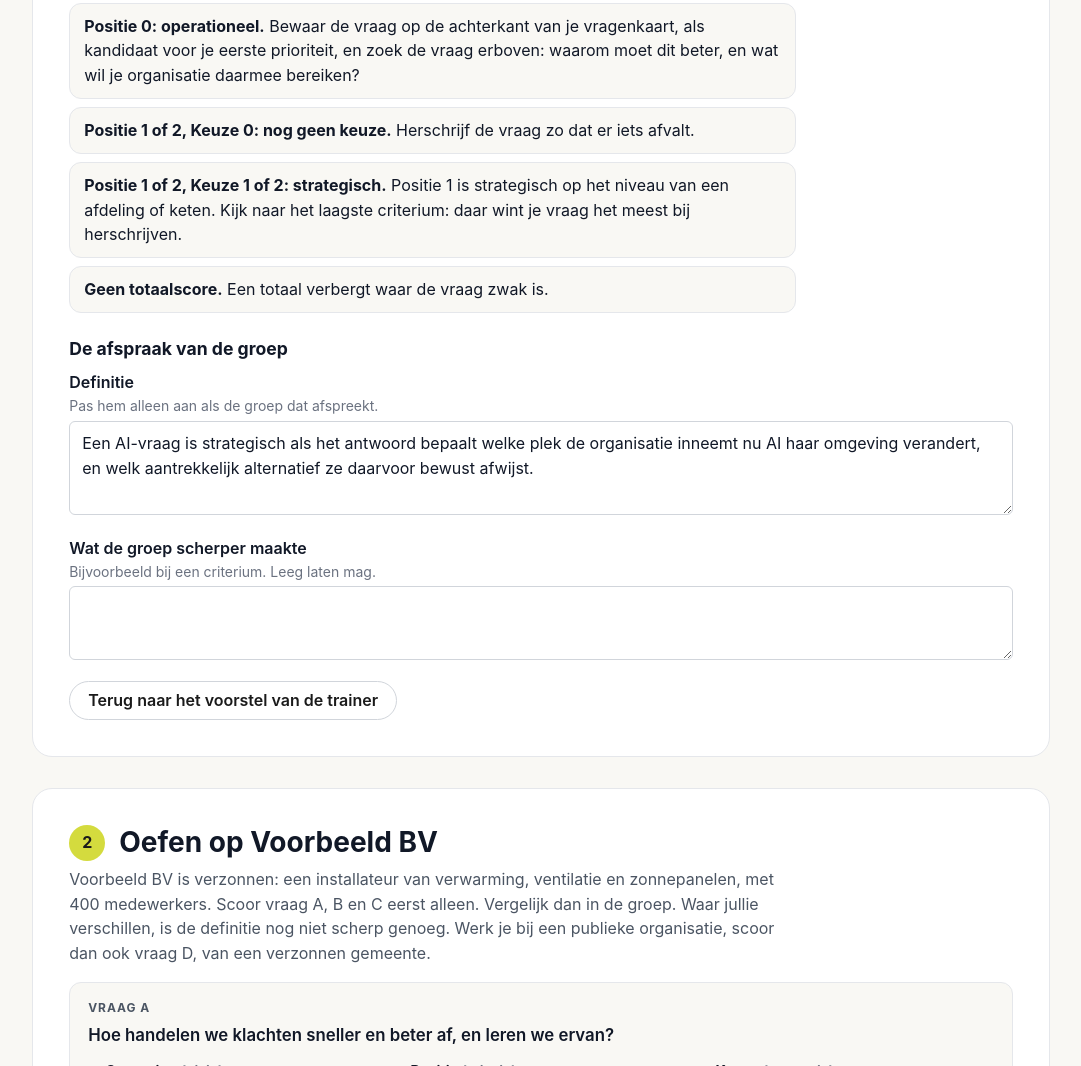
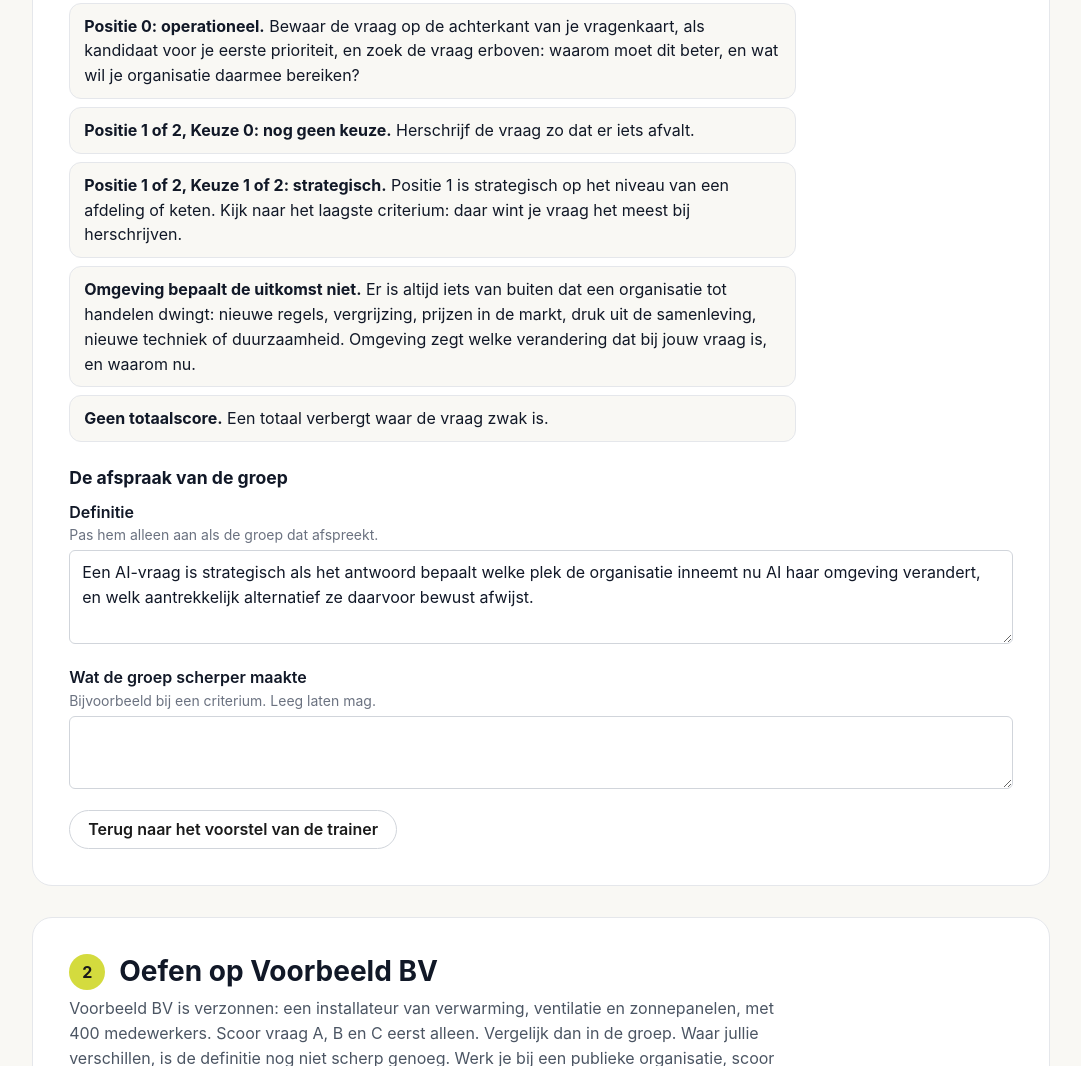
Before and after one commit to businessdatasolutions/aiso, a plain HTML site: page materiaal/vraagtoets.html in a window 1280 px wide. Shown: the part 1366-2432 px from the top of the page, without its empty margins (99-1180 px from the left). Drawn offline with Linux system fonts and the light colour scheme.

Commit message:
Vraagtoets: waarom Omgeving de uitkomst niet bepaalt
Co-Authored-By: Claude Fable 5.2 <noreply@anthropic.com>

```diff
--- a/materiaal/vraagtoets.html
+++ b/materiaal/vraagtoets.html
@@ -192,6 +192,7 @@ footer .binnen { display: flex; flex-wrap: wrap; justify-content: space-between;
       <li><strong>Positie 0: operationeel.</strong> Bewaar de vraag op de achterkant van je vragenkaart, als kandidaat voor je eerste prioriteit, en zoek de vraag erboven: waarom moet dit beter, en wat wil je organisatie daarmee bereiken?</li>
       <li><strong>Positie 1 of 2, Keuze 0: nog geen keuze.</strong> Herschrijf de vraag zo dat er iets afvalt.</li>
       <li><strong>Positie 1 of 2, Keuze 1 of 2: strategisch.</strong> Positie 1 is strategisch op het niveau van een afdeling of keten. Kijk naar het laagste criterium: daar wint je vraag het meest bij herschrijven.</li>
+      <li><strong>Omgeving bepaalt de uitkomst niet.</strong> Er is altijd iets van buiten dat een organisatie tot handelen dwingt: nieuwe regels, vergrijzing, prijzen in de markt, druk uit de samenleving, nieuwe techniek of duurzaamheid. Omgeving zegt welke verandering dat bij jouw vraag is, en waarom nu.</li>
       <li><strong>Geen totaalscore.</strong> Een totaal verbergt waar de vraag zwak is.</li>
     </ul>
 
```
Also changed, not shown: 1 other file.
